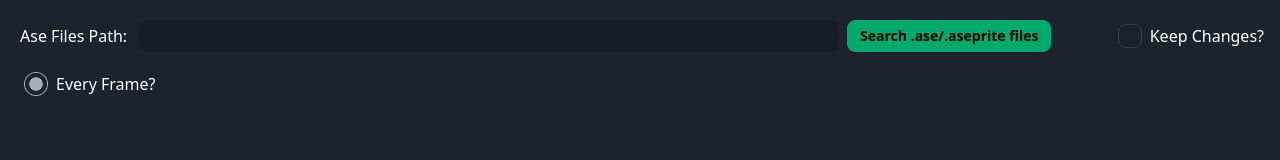
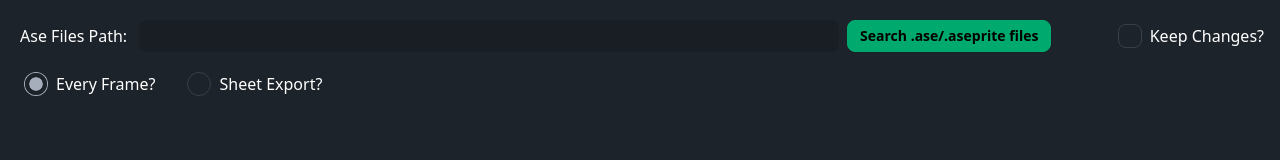
Before and after one commit to WeylonSantana/Aseprite-Multiple-Export, a React (Vite) app: page / in a window 1280 px wide. Shown: the top 160 px of the page. Built offline with nearby package versions, Linux system fonts and the light colour scheme.

Commit message:
added sheet export and export json option

```diff
--- a/src/App.tsx
+++ b/src/App.tsx
@@ -9,6 +9,9 @@ interface AppState {
   keepConfig: boolean;
   fileListPath: string;
   exportType: ExportTypes;
+  options: {
+    exportJson: boolean;
+  };
 
   // Local State
   fileList?: FileEntry[];
@@ -18,6 +21,7 @@ interface AppState {
 
 enum ExportTypes {
   EveryFrame,
+  SheetExport,
 }
 
 export default class App extends Component<any, AppState> {
@@ -27,6 +31,9 @@ export default class App extends Component<any, AppState> {
       keepConfig: false,
       fileListPath: '',
       exportType: ExportTypes.EveryFrame,
+      options: {
+        exportJson: false,
+      },
     };
 
     this.checkForAseprite = this.checkForAseprite.bind(this);
@@ -50,6 +57,7 @@ export default class App extends Component<any, AppState> {
         keepConfig: state?.keepConfig ?? false,
         fileListPath: state?.fileListPath ?? '',
         exportType: state?.exportType ?? ExportTypes.EveryFrame,
+        options: state?.options ?? { exportJson: false },
       });
 
       if (state?.fileListPath && (await exists(state.fileListPath))) {
@@ -113,6 +121,7 @@ export default class App extends Component<any, AppState> {
               keepConfig: true,
               fileListPath: this.state.fileListPath,
               exportType: this.state.exportType,
+              options: this.state.options,
             },
             undefined,
             2
@@ -151,16 +160,24 @@ export default class App extends Component<any, AppState> {
   }
 
   async handleExport() {
-    const { fileListPath, selectedFile, exportType } = this.state;
+    const { fileListPath, selectedFile, exportType, options } = this.state;
     if (!selectedFile) {
       await dialog.message('Please select a file to export.', { type: 'error', title: 'Aseprite Multiple Export - No file selected!' });
       return;
     }
 
+    const outputName = this.getAsepriteOutputName();
+
     const exportTypesArgs = [
       // export every frame as a separate file
-      ['-b', selectedFile.path, '--save-as', `${this.getAsepriteOutputName()}`],
+      ['-b', selectedFile.path, '--save-as', `${outputName}`],
+      // export sheet
+      ['-b', selectedFile.path, '--sheet', `${outputName}`],
     ];
+
+    if (exportType === ExportTypes.SheetExport && options.exportJson) {
+      exportTypesArgs[exportType].push('--data', `${outputName.replace('.png', '.json')}`, '--format', 'json-array');
+    }
 
     try {
       const command = new Command('Aseprite', exportTypesArgs[exportType], {
@@ -198,7 +215,8 @@ export default class App extends Component<any, AppState> {
   }
 
   render() {
-    const { keepConfig, fileListPath, selectedFile, loading, exportType } = this.state;
+    const { keepConfig, fileListPath, selectedFile, loading, exportType, options } = this.state;
+    const { exportJson } = options;
 
     return (
       <div className='overflow-hidden'>
@@ -261,7 +279,34 @@ export default class App extends Component<any, AppState> {
             />
             <label htmlFor='every-frame'>Every Frame?</label>
           </div>
+
+          <div className='flex items-center justify-center gap-2 p-2 mt-2 ml-4'>
+            <input
+              id='every-frame'
+              type='radio'
+              className='radio'
+              checked={exportType === ExportTypes.SheetExport}
+              onChange={() => {
+                this.updateConfig('exportType', ExportTypes.SheetExport);
+              }}
+            />
+            <label htmlFor='every-frame'>Sheet Export?</label>
+          </div>
         </div>
+
+        {/* Export Options */}
+        {exportType === ExportTypes.SheetExport && (
+          <div className='flex items-center gap-2 mt-2 ml-6'>
+            <input
+              id='export-json'
+              type='checkbox'
+              className='checkbox'
+              checked={exportJson}
+              onChange={() => this.updateConfig('options', { exportJson: !exportJson })}
+            />
+            <label htmlFor='export-json'>Export JSON?</label>
+          </div>
+        )}
 
         {/* Aseprite Button Export */}
         <button className='absolute btn btn-error bottom-4 right-4' onClick={this.handleExport}>
```
